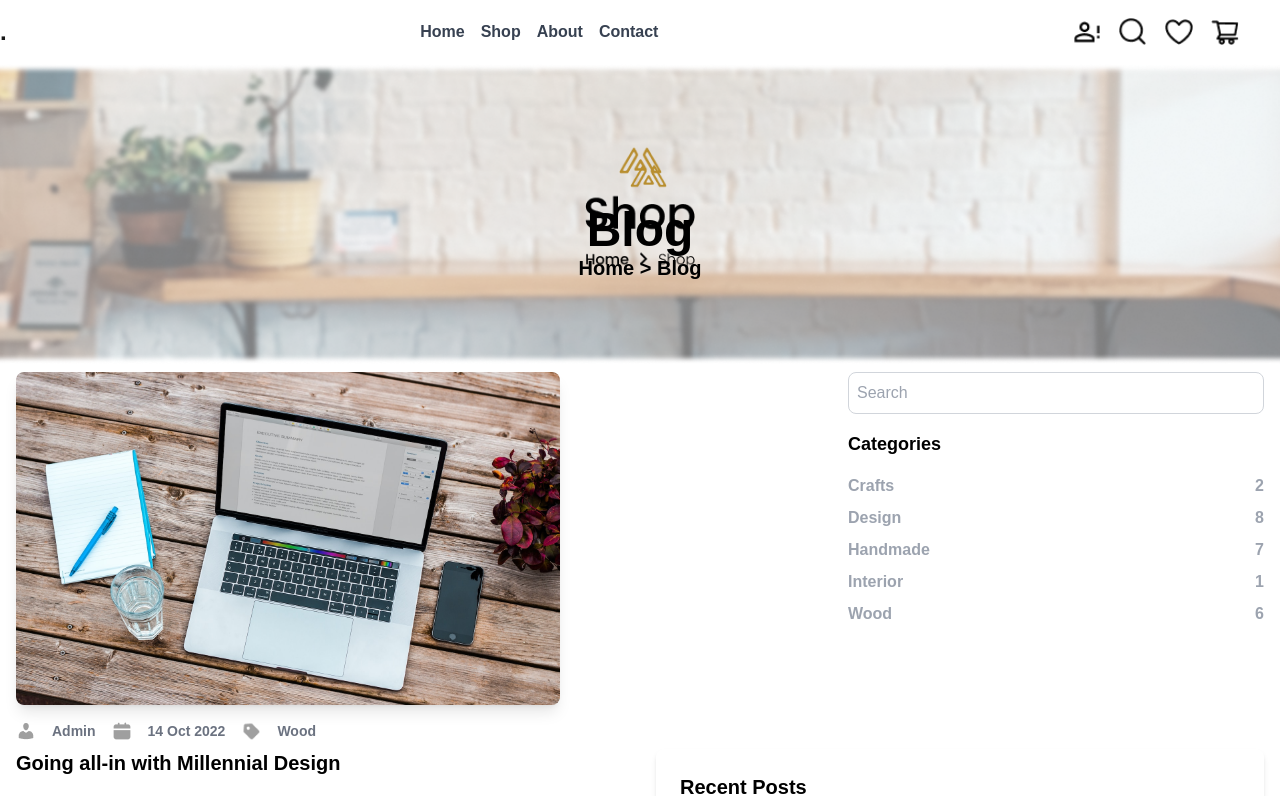
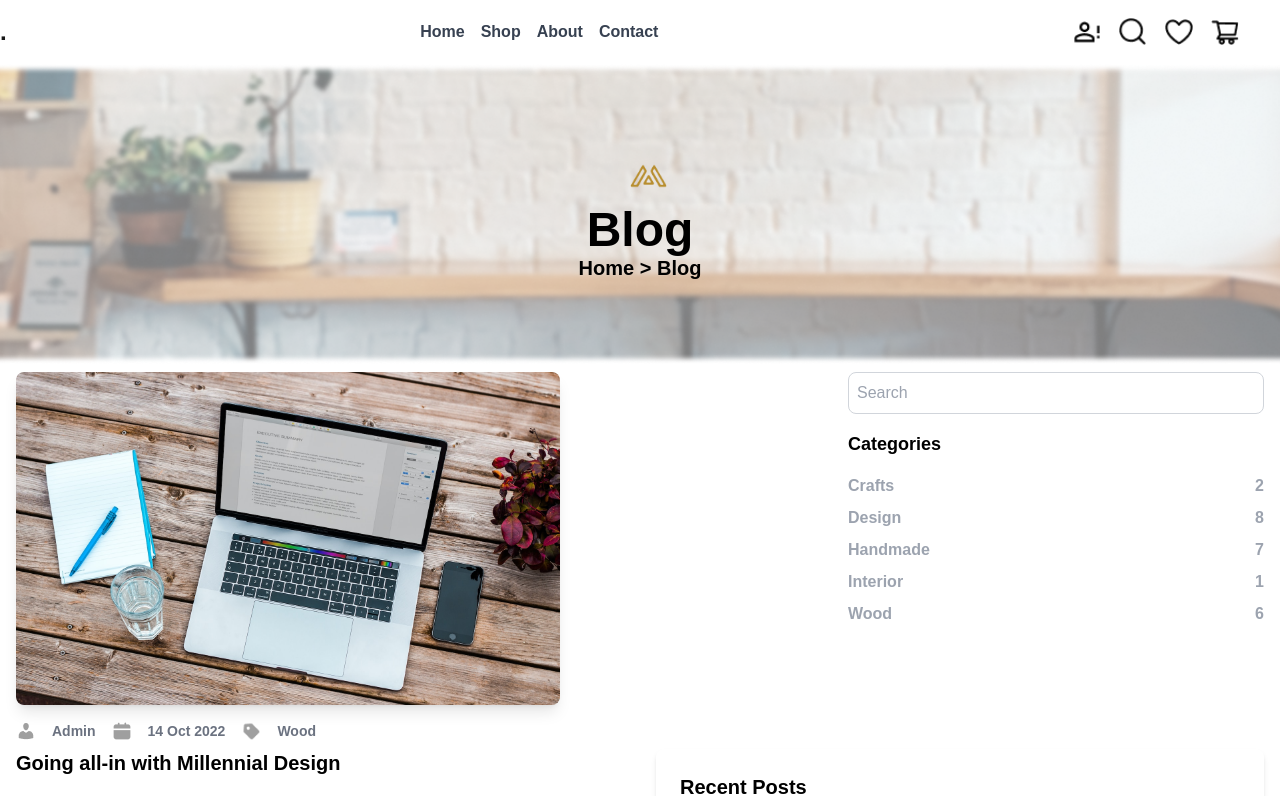
Before and after one commit to azmataliakbar/Hackathon-E-Commerce-Website1, a Next.js app: page /Blog in a window 1280 px wide. Shown: the top 796 px of the page. Built offline with nearby package versions, Linux system fonts and the light colour scheme.

Commit message:
fixing image issue

```diff
--- a/src/app/Blog/page.tsx
+++ b/src/app/Blog/page.tsx
@@ -10,7 +10,7 @@ function ProductPage() {
       {/* Blog section - 1A */}
       <div className="relative">
         <Image
-          src="/shop1.png"
+          src="/shop11.png"
           alt="Shop Banner"
           width={1520}
           height={400}
--- a/src/app/Contact/page.tsx
+++ b/src/app/Contact/page.tsx
@@ -35,7 +35,7 @@ function ContactForm() {
       {/* Contact section - 1 */}
       <div className="relative w-full">
         <Image
-          src="/shop1.png"
+          src="/shop11.png"
           alt="Shop Banner"
           width={1520}
           height={400}
--- a/src/app/LoginAccount/page.tsx
+++ b/src/app/LoginAccount/page.tsx
@@ -18,7 +18,7 @@ function LoginForm() {
       {/* Login Account section - 1 */}
       <div className="relative">
         <Image
-          src="/shop1.png"
+          src="/shop11.png"
           alt="Shop Banner"
           width={1520}
           height={400}
--- a/src/app/Shop/page.tsx
+++ b/src/app/Shop/page.tsx
@@ -96,7 +96,7 @@ export default function Shop() {
       {/* Shop section - 1 */}
       <div className="relative">
         <Image
-          src="/shop1.png"
+          src="/shop11.png"
           alt="Shop Banner"
           width={1520}
           height={400}
```
Also changed, not shown: public/shop1.png (deleted), public/shop11.png (added).
